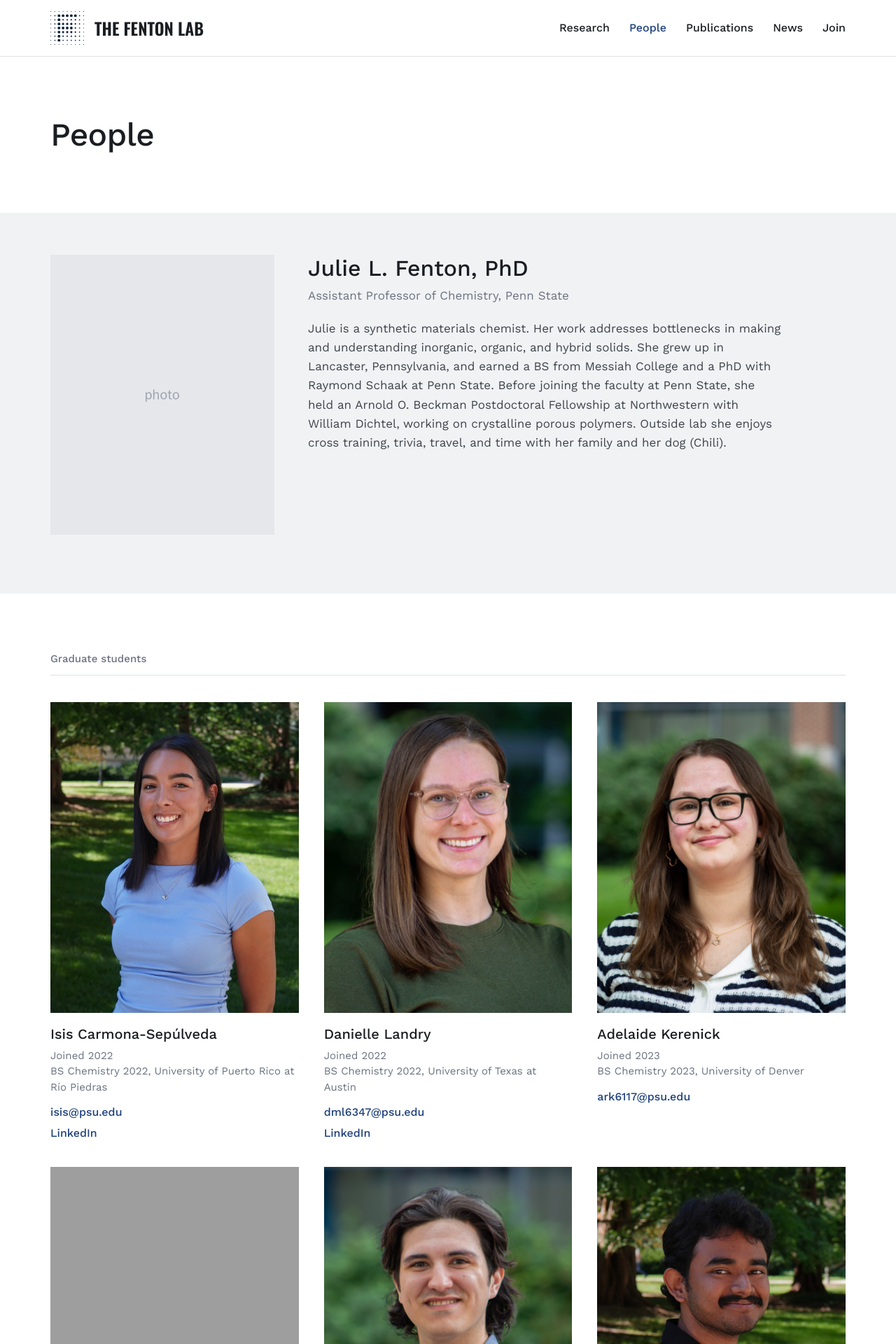
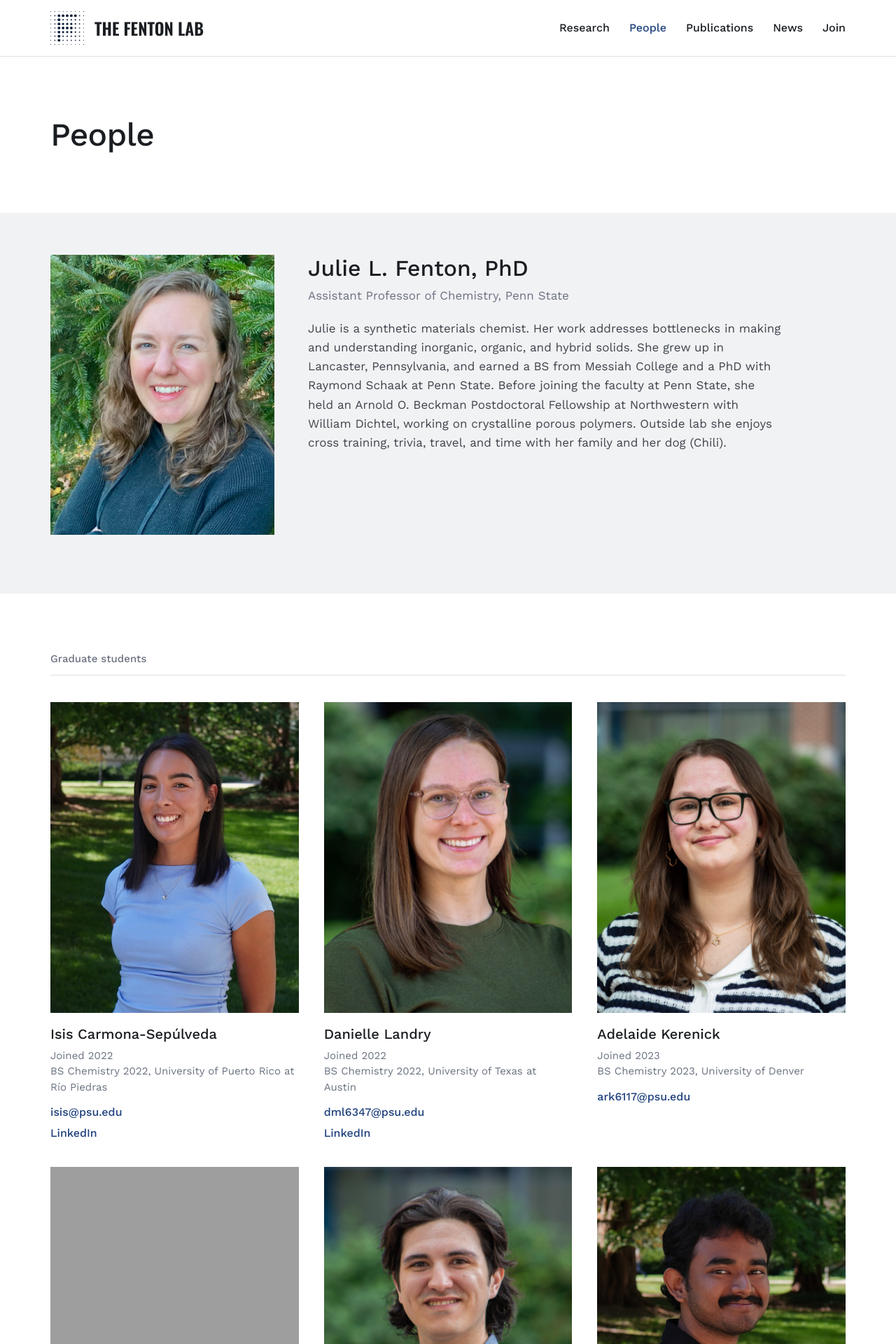
Before and after one commit to thefentonlab/thefentonlab.github.io, a Jekyll site: the page built from people.html, in a window 1280 px wide. Shown: the top 1920 px of the page at 70% size. Built offline with Jekyll 4.4.1, drawn with Linux system fonts in a browser that asks for light colours; grey boxes are pictures that could not be loaded.

Commit message:
Update people.yml

```diff
--- a/_data/people.yml
+++ b/_data/people.yml
@@ -7,7 +7,7 @@
 pi:
   name: Julie L. Fenton, PhD
   title: Assistant Professor of Chemistry, Penn State
-  photo: people/julie.jpg
+  photo: people/julie1.jpeg
   bio: >
     Julie is a synthetic materials chemist. Her work addresses bottlenecks in making
     and understanding inorganic, organic, and hybrid solids. She grew up in Lancaster,
@@ -76,7 +76,7 @@ undergraduate:
     meta: Chemistry, expected 2027
 
   - name: Dean Rossi
-    photo: people/placeholder.jpg
+    photo: people/dean.png
     meta: Chemistry, expected 2028
 
 alumni:
```
